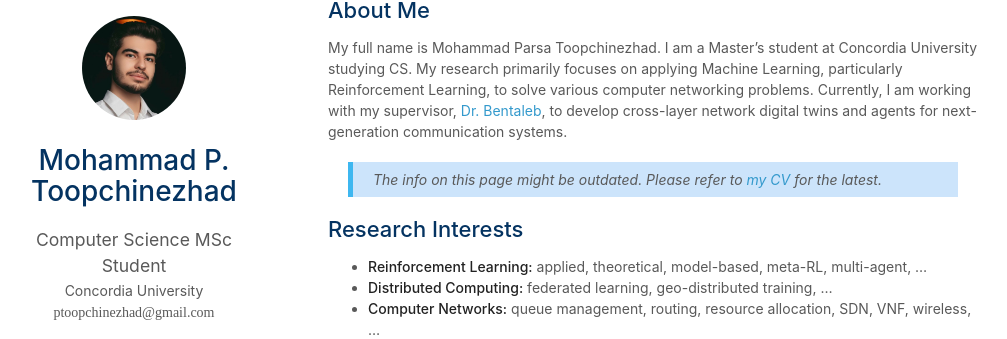
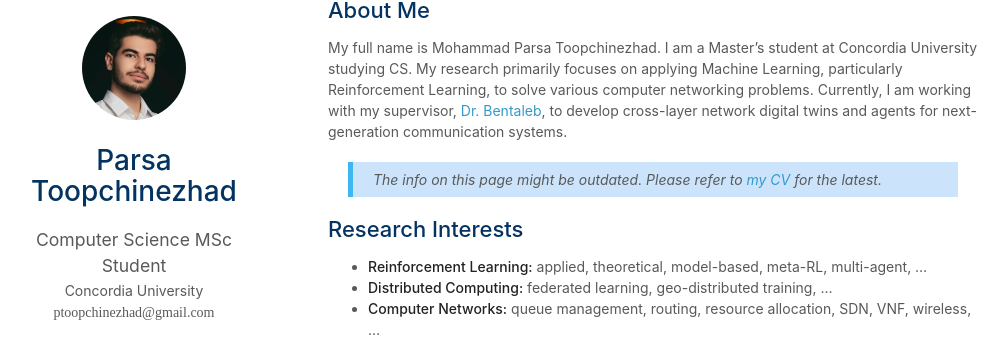
Before and after one commit to Procedurally-Generated-Human/Procedurally-Generated-Human.github.io, a Jekyll site: the page built from index.md, in a window 1280 px wide. Shown: the part 118-457 px from the top of the page, without its empty margins (142-1149 px from the left). Built offline with Jekyll 4.4.1, drawn with Linux system fonts in a browser that asks for light colours; a style sheet for code colours, icons or effects is not loaded; our own code applies the rules of GitHub Pages for plain Markdown files.

Commit message:
Use Parsa Toopchinezhad as the site name
Co-Authored-By: Claude Opus 5.5 <noreply@anthropic.com>
Claude-Session: https://claude.ai/code/session_01NEyid8irJAq7Vxss2XiwFv

```diff
--- a/_config.yml
+++ b/_config.yml
@@ -1,5 +1,5 @@
 # Basic Information
-title: Mohammad P. Toopchinezhad
+title: Parsa Toopchinezhad
 position: Computer Science MSc Student
 affiliation: Concordia University
 email: ptoopchinezhad@gmail.com
@@ -7,7 +7,7 @@ email: ptoopchinezhad@gmail.com
 # Search Engine Optimization (SEO)
 # The following information is used to improve the website traffic from search engines, e.g., Google.
 keywords: parsa, parsa toopchinezhad, mohammad parsa toopchinezhad, machine learning, reinforcement learning, computer networks, digital twins
-description: Mohammad Parsa Toopchinezhad's portfolio website
+description: Parsa Toopchinezhad's portfolio website
 canonical: https://minimal-light-theme.yliu.me/
 
 # Links
```
